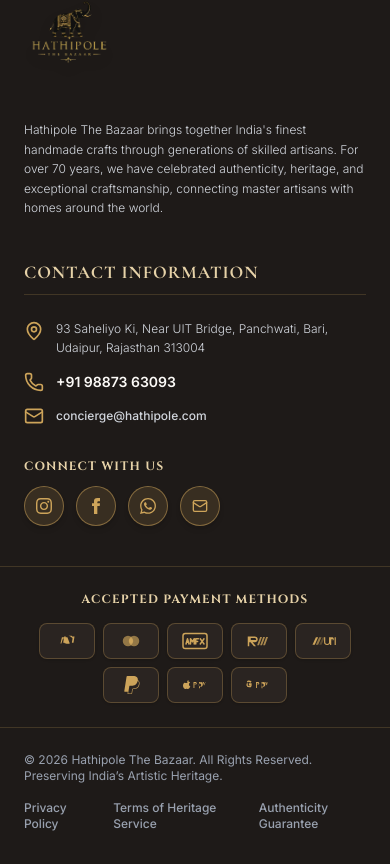
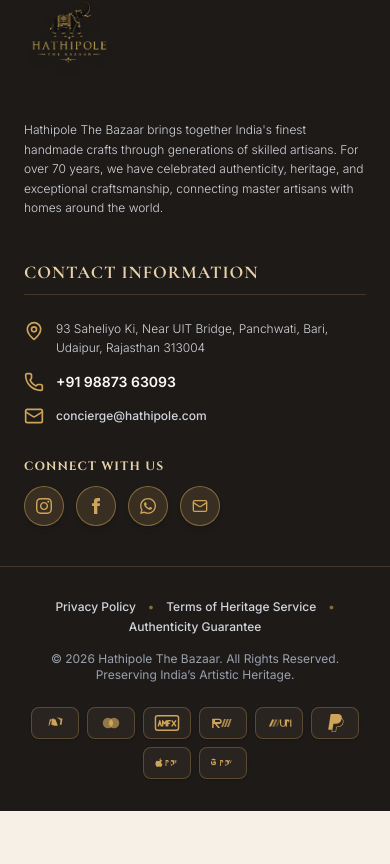
Before and after one commit to zuhaibtariqkhan/Hathipole-The-Bazaar, a Next.js app: page /bespoke in a window 390 px wide. Shown: the part 2976-3840 px from the top of the page. After the commit the page ends 3787 px from the top, so only its background shows below. Built offline with nearby package versions, Linux system fonts and the light colour scheme.

Commit message:
feat: mobile UX optimization, homepage refinements, and footer restructuring

```diff
--- a/app/globals.css
+++ b/app/globals.css
@@ -204,3 +204,12 @@
 ::-webkit-scrollbar-thumb:hover {
   background: #B88E3E;
 }
+
+/* Hide scrollbar for clean horizontal carousels */
+.no-scrollbar::-webkit-scrollbar {
+  display: none;
+}
+.no-scrollbar {
+  -ms-overflow-style: none;
+  scrollbar-width: none;
+}
--- a/app/page.tsx
+++ b/app/page.tsx
@@ -6,7 +6,6 @@ import { motion, AnimatePresence } from 'framer-motion';
 import ProductCard from '@/components/product/ProductCard';
 import { mockProducts } from '@/lib/data/mockProducts';
 import { mockArtisans, mockArtisanStories } from '@/lib/data/mockArtisans';
-import { mockBlogs } from '@/lib/data/mockBlogs';
 import RoyalCrestDivider from '@/components/ui/RoyalCrestDivider';
 import GlobalReviewsCarousel from '@/components/home/GlobalReviewsCarousel';
 import {
@@ -95,7 +94,7 @@ export default function HomePage() {
   });
 
   return (
-    <div className="space-y-24 sm:space-y-32 pb-24">
+    <div className="space-y-16 sm:space-y-24 md:space-y-32 pb-16 sm:pb-24">
       {/* 1. Full-Bleed Cinematic Hero Banner with Floating Gold Orbs */}
       <section className="relative min-h-[90vh] flex items-center justify-center overflow-hidden bg-[#1E1A18]">
         {/* Animated Background Image */}
@@ -281,13 +280,18 @@ export default function HomePage() {
             The Philosophy of Hathipole
           </span>
 
-          <h2 className="font-serif-luxury text-3xl sm:text-5xl font-normal text-[#1E1A18] leading-tight max-w-3xl mx-auto">
-            Hathipole The Bazaar is a digital luxury boutique representing India’s finest craftsmanship.
+          <h2 className="font-serif-luxury text-2.5xl sm:text-4xl md:text-5xl font-normal text-[#1E1A18] leading-tight max-w-4xl mx-auto">
+            Hathipole The Bazaar is more than a luxury marketplace—it is a global destination for India&apos;s finest handcrafted heritage.
           </h2>
 
-          <p className="text-sm text-gray-600 font-light leading-relaxed max-w-2xl mx-auto">
-            Hathipole The Bazaar connects discerning global collectors directly with India’s most revered master craftsmen. Every creation is an authentic piece of living heritage, crafted by hand using natural minerals, real gold foil, pure silks, and ancient techniques passed down through generations.
-          </p>
+          <div className="space-y-4 max-w-3xl mx-auto text-sm sm:text-base text-gray-600 font-light leading-relaxed">
+            <p>
+              We connect discerning collectors and design enthusiasts with India&apos;s most accomplished master artisans, preserving centuries of craftsmanship through every creation. Each piece is handcrafted using authentic materials such as pure silk, natural pigments, handwoven textiles, precious metals, and traditional techniques passed down through generations.
+            </p>
+            <p>
+              Every purchase celebrates authenticity, sustains artisan communities, and carries forward the living legacy of Indian craftsmanship for the world to experience.
+            </p>
+          </div>
 
           <div className="pt-4">
             <Link
@@ -300,15 +304,15 @@ export default function HomePage() {
         </div>
       </section>
 
-      {/* 5. Curated Heritage Collections */}
+      {/* 5. Discover Authentic Craftsmanship */}
       <section className="max-w-7xl mx-auto px-6 md:px-8 space-y-12">
         <div className="flex flex-col sm:flex-row sm:items-end justify-between gap-4 border-b border-[#CDA45A]/20 pb-6">
           <div>
             <span className="font-cinzel text-xs tracking-[0.25em] text-[#CDA45A] uppercase block font-semibold">
-              Museum Curation
+              Heritage Curation
             </span>
-            <h2 className="font-serif-luxury text-3xl sm:text-4xl font-bold text-[#1E1A18]">
-              Curated Heritage Collections
+            <h2 className="font-serif-luxury text-2.5xl sm:text-4xl font-bold text-[#1E1A18]">
+              Discover Authentic Craftsmanship
             </h2>
           </div>
           <Link
@@ -360,12 +364,12 @@ export default function HomePage() {
           </div>
 
           {/* Gliding Gold Tab Indicator */}
-          <div className="flex items-center gap-2 bg-[#FCFAF7] p-1.5 rounded-full border border-[#CDA45A]/40 shadow-md relative">
+          <div className="flex items-center gap-2 bg-[#FCFAF7] p-1.5 rounded-full border border-[#CDA45A]/40 shadow-md relative overflow-x-auto max-w-full no-scrollbar">
             {(['bestsellers', 'new', 'limited'] as const).map((tab) => (
               <button
                 key={tab}
                 onClick={() => setActiveTab(tab)}
-                className={`relative px-5 py-2.5 rounded-full text-xs font-bold transition-all z-10 capitalize ${
+                className={`relative px-4 sm:px-5 py-2.5 rounded-full text-xs font-bold transition-all z-10 capitalize whitespace-nowrap min-h-[44px] flex items-center justify-center ${
                   activeTab === tab ? 'text-[#1E1A18]' : 'text-gray-600 hover:text-[#1E1A18]'
                 }`}
               >
@@ -382,8 +386,23 @@ export default function HomePage() {
           </div>
         </div>
 
-        <div className="grid grid-cols-1 sm:grid-cols-2 lg:grid-cols-3 gap-8">
-          {displayedProducts.slice(0, 3).map((product) => (
+        {/* Mobile Horizontal Carousel (7-8 Products) */}
+        <div className="flex sm:hidden overflow-x-auto snap-x snap-mandatory gap-4 pb-4 -mx-6 px-6 no-scrollbar touch-pan-x">
+          {(displayedProducts.length >= 7
+            ? displayedProducts
+            : [...displayedProducts, ...mockProducts.filter((p) => !displayedProducts.some((dp) => dp.id === p.id))]
+          )
+            .slice(0, 8)
+            .map((product) => (
+              <div key={product.id} className="w-[72vw] max-w-[250px] shrink-0 snap-start">
+                <ProductCard product={product} />
+              </div>
+            ))}
+        </div>
+
+        {/* Desktop and Tablet Grid Layout */}
+        <div className="hidden sm:grid sm:grid-cols-2 lg:grid-cols-3 gap-8">
+          {displayedProducts.slice(0, 6).map((product) => (
             <ProductCard key={product.id} product={product} />
           ))}
         </div>
@@ -495,53 +514,6 @@ export default function HomePage() {
 
       {/* 8. Auto-Sliding Global Reviews Carousel */}
       <GlobalReviewsCarousel />
-
-      {/* 9. Minimalist Heritage Journal Preview */}
-      <section className="max-w-7xl mx-auto px-6 md:px-8 space-y-12">
-        <div className="flex items-center justify-between border-b border-[#CDA45A]/20 pb-6">
-          <div>
-            <span className="font-cinzel text-xs tracking-[0.25em] text-[#CDA45A] uppercase block font-semibold">
-              Editorial Stories
-            </span>
-            <h2 className="font-serif-luxury text-3xl font-bold text-[#1E1A18]">
-              The Heritage Journal
-            </h2>
-          </div>
-          <Link href="/blog" className="text-xs font-bold text-[#CDA45A] hover:underline uppercase tracking-wider">
-            View All Stories →
-          </Link>
-        </div>
-
-        <div className="grid grid-cols-1 md:grid-cols-3 gap-8">
-          {mockBlogs.map((blog) => (
-            <div key={blog.id} className="luxury-card-interactive flex flex-col justify-between group">
-              <div>
-                <div className="aspect-[16/10] overflow-hidden">
-                  <img
-                    src={blog.imageUrl}
-                    alt={blog.title}
-                    className="w-full h-full object-cover group-hover:scale-105 transition-transform duration-500"
-                  />
-                </div>
-                <div className="p-6 space-y-3">
-                  <span className="badge-gold-foil text-[10px] text-[#1E1A18] font-bold uppercase tracking-wider px-3 py-1 rounded-full">
-                    {blog.category} • {blog.readTime}
-                  </span>
-                  <h4 className="font-serif-luxury text-xl font-bold text-[#1E1A18] group-hover:text-[#CDA45A] transition-colors line-clamp-2 mt-2">
-                    {blog.title}
-                  </h4>
-                  <p className="text-xs text-gray-600 line-clamp-2 font-light">{blog.excerpt}</p>
-                </div>
-              </div>
-              <div className="p-6 pt-0">
-                <Link href={`/blog#${blog.slug}`} className="text-xs text-[#CDA45A] font-bold uppercase tracking-wider inline-flex items-center gap-1">
-                  Read Article <ArrowRight className="w-3.5 h-3.5" />
-                </Link>
-              </div>
-            </div>
-          ))}
-        </div>
-      </section>
     </div>
   );
 }
--- a/components/layout/Footer.tsx
+++ b/components/layout/Footer.tsx
@@ -227,21 +227,38 @@ export default function Footer() {
         </div>
       </div>
 
-      {/* Accepted Payment Methods Bar */}
-      <div className="max-w-7xl mx-auto px-6 md:px-10 py-6 border-t border-[#CDA45A]/20">
-        <div className="flex flex-col sm:flex-row items-center justify-between gap-4">
-          <span className="font-cinzel text-xs font-bold uppercase tracking-widest text-[#E6D2A8]">
-            Accepted Payment Methods
-          </span>
-          <div className="flex flex-wrap items-center justify-center gap-2 sm:gap-3">
+      {/* Bottom Footer: Legal Links, Copyright & Payment Methods */}
+      <div className="max-w-7xl mx-auto px-6 md:px-10 pt-8 border-t border-[#CDA45A]/20 flex flex-col items-center gap-4 text-center text-xs text-gray-400">
+        {/* Legal Links */}
+        <div className="flex flex-wrap items-center justify-center gap-x-3 sm:gap-x-4 gap-y-1 font-medium text-gray-300">
+          <Link href="/privacy" className="hover:text-[#CDA45A] transition-colors">
+            Privacy Policy
+          </Link>
+          <span className="text-[#CDA45A]/60">•</span>
+          <Link href="/terms" className="hover:text-[#CDA45A] transition-colors">
+            Terms of Heritage Service
+          </Link>
+          <span className="text-[#CDA45A]/60">•</span>
+          <Link href="/authenticity" className="hover:text-[#CDA45A] transition-colors">
+            Authenticity Guarantee
+          </Link>
+        </div>
+
+        {/* Copyright Line */}
+        <div>
+          © {new Date().getFullYear()} Hathipole The Bazaar. All Rights Reserved. Preserving India’s Artistic Heritage.
+        </div>
+
+        {/* Accepted Payment Methods Bar - After Copyright */}
+        <div className="pt-2 flex flex-wrap items-center justify-center gap-2 sm:gap-3">
           {/* Visa */}
-            <div className="bg-[#2A2421] border border-[#CDA45A]/30 hover:border-[#CDA45A] px-3 py-2 rounded-lg text-[#CDA45A] hover:text-[#E6D2A8] hover:scale-105 transition-all duration-300 shadow-sm flex items-center justify-center h-9 w-14">
+          <div className="bg-[#2A2421] border border-[#CDA45A]/30 hover:border-[#CDA45A] px-2.5 sm:px-3 py-1.5 sm:py-2 rounded-lg text-[#CDA45A] hover:text-[#E6D2A8] hover:scale-105 transition-all duration-300 shadow-sm flex items-center justify-center h-8 sm:h-9 w-12 sm:w-14" title="Visa">
             <svg viewBox="0 0 24 24" className="w-full h-full fill-current">
               <path d="M19.412 6.136c-.144-.736-.784-1.288-1.544-1.288h-3.88l-.056.28c2.952.752 4.984 2.248 5.792 4.312l-.312-3.304zm-14.88 9.216l2.424-7.536 1.456 5.568.16.8c.088.424.368.808.76.96.696.256 1.488.384 2.304.384h3.696l.16-.8L12.508 7.04H10.2l-1.6 4.776-.8-4.776H5.212l-1.92 8.312h2.24zM22 6.04h-2.152l-1.344 8.312h2.152L22 6.04zM10.4 6.04H8.248l-1.352 8.312H9.048l1.352-8.312z" />
             </svg>
           </div>
           {/* Mastercard */}
-            <div className="bg-[#2A2421] border border-[#CDA45A]/30 hover:border-[#CDA45A] px-3 py-2 rounded-lg text-[#CDA45A] hover:text-[#E6D2A8] hover:scale-105 transition-all duration-300 shadow-sm flex items-center justify-center h-9 w-14">
+          <div className="bg-[#2A2421] border border-[#CDA45A]/30 hover:border-[#CDA45A] px-2.5 sm:px-3 py-1.5 sm:py-2 rounded-lg text-[#CDA45A] hover:text-[#E6D2A8] hover:scale-105 transition-all duration-300 shadow-sm flex items-center justify-center h-8 sm:h-9 w-12 sm:w-14" title="Mastercard">
             <svg viewBox="0 0 24 24" className="w-full h-full fill-current">
               <circle cx="8" cy="12" r="7" opacity="0.65" />
               <circle cx="16" cy="12" r="7" opacity="0.65" />
@@ -249,21 +266,21 @@ export default function Footer() {
             </svg>
           </div>
           {/* American Express */}
-            <div className="bg-[#2A2421] border border-[#CDA45A]/30 hover:border-[#CDA45A] px-3 py-2 rounded-lg text-[#CDA45A] hover:text-[#E6D2A8] hover:scale-105 transition-all duration-300 shadow-sm flex items-center justify-center h-9 w-14">
+          <div className="bg-[#2A2421] border border-[#CDA45A]/30 hover:border-[#CDA45A] px-2.5 sm:px-3 py-1.5 sm:py-2 rounded-lg text-[#CDA45A] hover:text-[#E6D2A8] hover:scale-105 transition-all duration-300 shadow-sm flex items-center justify-center h-8 sm:h-9 w-12 sm:w-14" title="American Express">
             <svg viewBox="0 0 36 24" className="w-full h-full fill-none stroke-current" strokeWidth="1.5">
               <rect x="2" y="2" width="32" height="20" rx="3" strokeWidth="2" />
               <path d="M6 16l2-7 2 7M6.8 13.5h2.4M12 16V9l2.5 4L17 9v7M19 16V9h3M19 12.5h2.5M19 9h3.5M25 9l2.5 3.5L30 9M25 16l2.5-3.5L30 16" strokeWidth="2" strokeLinecap="round" strokeLinejoin="round" />
             </svg>
           </div>
           {/* RuPay */}
-            <div className="bg-[#2A2421] border border-[#CDA45A]/30 hover:border-[#CDA45A] px-3 py-2 rounded-lg text-[#CDA45A] hover:text-[#E6D2A8] hover:scale-105 transition-all duration-300 shadow-sm flex items-center justify-center h-9 w-14">
+          <div className="bg-[#2A2421] border border-[#CDA45A]/30 hover:border-[#CDA45A] px-2.5 sm:px-3 py-1.5 sm:py-2 rounded-lg text-[#CDA45A] hover:text-[#E6D2A8] hover:scale-105 transition-all duration-300 shadow-sm flex items-center justify-center h-8 sm:h-9 w-12 sm:w-14" title="RuPay">
             <svg viewBox="0 0 36 24" className="w-full h-full fill-current">
               <path d="M5 6h7c1.5 0 2.6.4 3.3 1.1s1 1.7 1 2.8c0 1-.3 1.9-1 2.5a4 4 0 0 1-3.3 1.1H9.5l4.5 5.5H11.2l-4.5-5.5H5v5.5H3V6h2zm2 2v4h5c.7 0 1.2-.2 1.6-.5.4-.3.6-.7.6-1.5 0-.7-.2-1.1-.6-1.4-.4-.4-.9-.6-1.6-.6H7zM3 10.5h11V12H3v-1.5z" />
               <path d="M19.5 6.5l-4 11h2.5l4-11h-2.5zm4 0l-4 11h2.5l4-11h-2.5zm4 0l-4 11h2.5l4-11h-2.5z" opacity="0.8" />
             </svg>
           </div>
           {/* UPI */}
-            <div className="bg-[#2A2421] border border-[#CDA45A]/30 hover:border-[#CDA45A] px-3 py-2 rounded-lg text-[#CDA45A] hover:text-[#E6D2A8] hover:scale-105 transition-all duration-300 shadow-sm flex items-center justify-center h-9 w-14">
+          <div className="bg-[#2A2421] border border-[#CDA45A]/30 hover:border-[#CDA45A] px-2.5 sm:px-3 py-1.5 sm:py-2 rounded-lg text-[#CDA45A] hover:text-[#E6D2A8] hover:scale-105 transition-all duration-300 shadow-sm flex items-center justify-center h-8 sm:h-9 w-12 sm:w-14" title="UPI">
             <svg viewBox="0 0 36 24" className="w-full h-full fill-current">
               <path d="M4 17l4.5-10h3l-4.5 10H4z" />
               <path d="M8.5 17l4.5-10H16l-4.5 10H8.5z" opacity="0.65" />
@@ -272,20 +289,20 @@ export default function Footer() {
             </svg>
           </div>
           {/* PayPal */}
-            <div className="bg-[#2A2421] border border-[#CDA45A]/30 hover:border-[#CDA45A] px-3 py-2 rounded-lg text-[#CDA45A] hover:text-[#E6D2A8] hover:scale-105 transition-all duration-300 shadow-sm flex items-center justify-center h-9 w-14">
+          <div className="bg-[#2A2421] border border-[#CDA45A]/30 hover:border-[#CDA45A] px-2.5 sm:px-3 py-1.5 sm:py-2 rounded-lg text-[#CDA45A] hover:text-[#E6D2A8] hover:scale-105 transition-all duration-300 shadow-sm flex items-center justify-center h-8 sm:h-9 w-12 sm:w-14" title="PayPal">
             <svg viewBox="0 0 16 16" className="w-full h-full fill-current">
               <path d="M14.06 3.713c.12-1.071-.093-1.832-.702-2.526C12.628.356 11.312 0 9.626 0H4.734a.7.7 0 0 0-.691.59L2.005 13.509a.42.42 0 0 0 .415.486h2.756l-.202 1.28a.628.628 0 0 0 .62.726H8.14c.429 0 .793-.31.862-.731l.025-.13.48-3.043.03-.164.001-.007a.35.35 0 0 1 .348-.297h.38c1.266 0 2.425-.256 3.345-.91q.57-.403.993-1.005a4.94 4.94 0 0 0 .88-2.195c.242-1.246.13-2.356-.57-3.154a2.7 2.7 0 0 0-.76-.59l-.094-.061ZM6.543 8.82a.7.7 0 0 1 .321-.079H8.3c2.82 0 5.027-1.144 5.672-4.456l.003-.016q.326.186.548.438c.546.623.679 1.535.45 2.71-.272 1.397-.866 2.307-1.663 2.874-.802.57-1.842.815-3.043.815h-.38a.87.87 0 0 0-.863.734l-.03.164-.48 3.043-.024.13-.001.004a.35.35 0 0 1-.348.296H5.595a.106.106 0 0 1-.105-.123l.208-1.32z" />
             </svg>
           </div>
           {/* Apple Pay */}
-            <div className="bg-[#2A2421] border border-[#CDA45A]/30 hover:border-[#CDA45A] px-3 py-2 rounded-lg text-[#CDA45A] hover:text-[#E6D2A8] hover:scale-105 transition-all duration-300 shadow-sm flex items-center justify-center h-9 w-14">
+          <div className="bg-[#2A2421] border border-[#CDA45A]/30 hover:border-[#CDA45A] px-2.5 sm:px-3 py-1.5 sm:py-2 rounded-lg text-[#CDA45A] hover:text-[#E6D2A8] hover:scale-105 transition-all duration-300 shadow-sm flex items-center justify-center h-8 sm:h-9 w-12 sm:w-14" title="Apple Pay">
             <svg viewBox="0 0 36 24" className="w-full h-full fill-current">
               <path d="M9 7.2c.4-.5.6-1.1.5-1.7-.5 0-1.2.3-1.5.8-.3.4-.6 1-.5 1.6.6.1 1.2-.3 1.5-.7zm-1.5 1.7c-.6 0-1.1.4-1.5.4s-.7-.4-1.3-.4c-.9 0-1.7.7-2.1 1.5-.8 1.5-.8 3.9.2 5.4.5.7 1.1 1.6 2 1.6s1-.5 2-.5c1 0 1.1.5 2 .5s1.5-.8 2-1.6c.7-.9.9-1.9.9-2 0 0-1.7-.7-1.7-2.6 0-1.6 1.3-2.4 1.4-2.5-.7-1.1-1.9-1.3-2.4-1.3z" />
               <path d="M16 8h2.3c.7 0 1.2.2 1.6.5.3.3.5.7.5 1.3s-.2 1-.5 1.3c-.4.3-.9.5-1.6.5H17.2v4.4H16V8zm1.2 1.2v2h1c.3 0 .5-.1.7-.2s.2-.3.2-.6c0-.3-.1-.5-.2-.6s-.4-.2-.7-.2h-1zm7.4.8c-.5 0-.9.2-1.2.6s-.5.8-.5 1.4c0 .6.2 1.1.5 1.4s.7.5 1.2.5.9-.2 1.2-.5.5-.8.5-1.4c0-.6-.2-1.1-.5-1.4s-.7-.6-1.2-.6zm-1.2-2h1.2v.7c.3-.5.8-.8 1.4-.8.8 0 1.4.3 1.8.9s.6 1.4.6 2.3c0 .9-.2 1.7-.6 2.3s-1 .9-1.8.9c-.6 0-1.1-.3-1.4-.8v2.8h-1.2V10zm8.7 0l-1.9 4.8-1.9-4.8h1.3l1 2.8 1-2.8h1.3z" />
             </svg>
           </div>
           {/* Google Pay */}
-            <div className="bg-[#2A2421] border border-[#CDA45A]/30 hover:border-[#CDA45A] px-3 py-2 rounded-lg text-[#CDA45A] hover:text-[#E6D2A8] hover:scale-105 transition-all duration-300 shadow-sm flex items-center justify-center h-9 w-14">
+          <div className="bg-[#2A2421] border border-[#CDA45A]/30 hover:border-[#CDA45A] px-2.5 sm:px-3 py-1.5 sm:py-2 rounded-lg text-[#CDA45A] hover:text-[#E6D2A8] hover:scale-105 transition-all duration-300 shadow-sm flex items-center justify-center h-8 sm:h-9 w-12 sm:w-14" title="Google Pay">
             <svg viewBox="0 0 36 24" className="w-full h-full fill-current">
               <path d="M8.2 11.2c0-.5-.04-1-.1-1.4H4.5v2.7h2.1c-.1.5-.4 1-.8 1.3v1.1h1.3c.7-.6 1.1-1.7 1.1-3.7z" />
               <path d="M4.5 15c.8 0 1.5-.3 2.1-.8l-1.3-1.1c-.2.2-.5.3-.8.3-.7 0-1.2-.4-1.4-1h-1.3v1c.5 1 1.6 1.6 2.7 1.6z" />
@@ -296,19 +313,6 @@ export default function Footer() {
           </div>
         </div>
       </div>
-      </div>
-
-      {/* Copyright Bar */}
-      <div className="max-w-7xl mx-auto px-6 md:px-10 pt-6 border-t border-[#CDA45A]/20 flex flex-col sm:flex-row items-center justify-between gap-4 text-xs text-gray-400">
-        <div>
-          © {new Date().getFullYear()} Hathipole The Bazaar. All Rights Reserved. Preserving India’s Artistic Heritage.
-        </div>
-        <div className="flex items-center gap-6 font-medium">
-          <span className="hover:text-gray-200 cursor-pointer">Privacy Policy</span>
-          <span className="hover:text-gray-200 cursor-pointer">Terms of Heritage Service</span>
-          <span className="hover:text-gray-200 cursor-pointer">Authenticity Guarantee</span>
-        </div>
-      </div>
     </footer>
   );
 }
```
Lines whose indentation alone changed are shown as unchanged.
